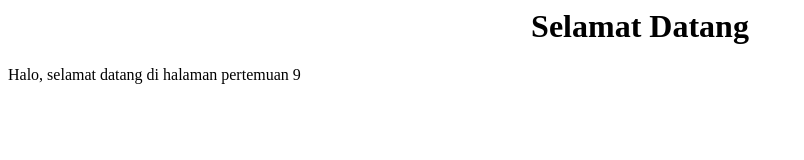
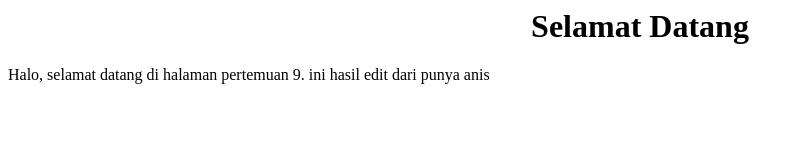
Before and after one commit to anisaazzz/pertemuan9, a plain HTML site: page index.html in a window 1280 px wide. Shown: the whole page, without its empty margins (0-804 px from the left). Drawn offline with Linux system fonts and the light colour scheme.

Commit message:
update ke repo anis

```diff
--- a/index.html
+++ b/index.html
@@ -6,6 +6,7 @@
         <center>
             <h1>Selamat Datang</h1>
         </center>
-            <p>Halo, selamat datang di halaman pertemuan 9</p>
+            <p>Halo, selamat datang di halaman pertemuan 9.
+			ini hasil edit dari punya anis</p>
     </body>
 </html>
```
